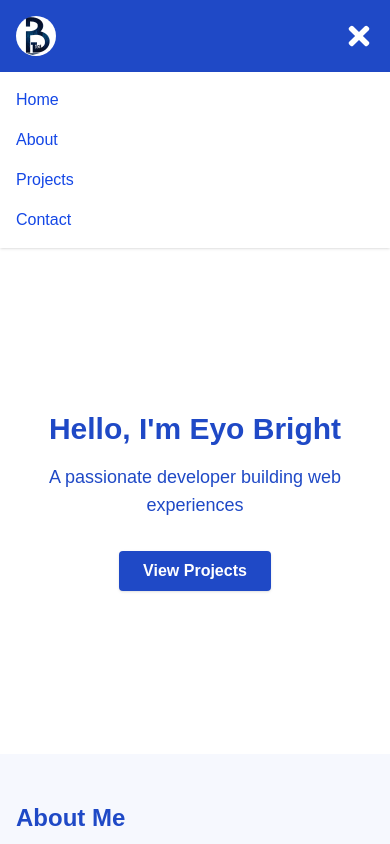
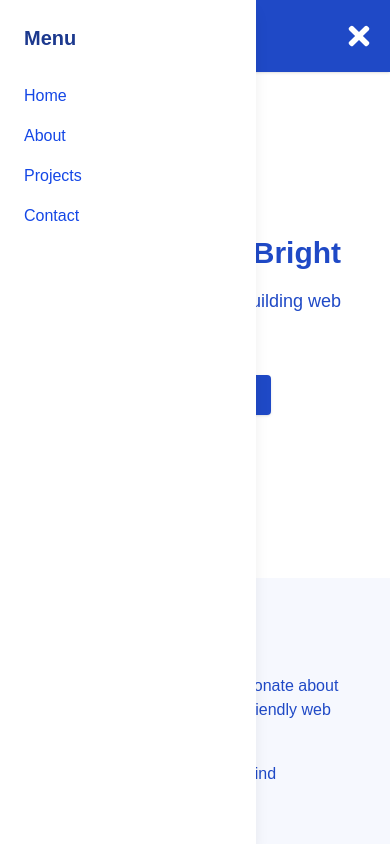
Before and after one commit to B-gentle/next-portfolio, a Next.js app: page / in a window 390 px wide. Both pictures are taken after a click on the button 359 px from the left and 36 px from the top of the page. Shown: the top 844 px of the page. Built offline with nearby package versions, Linux system fonts and the light colour scheme.

Commit message:
navbar adjustment

```diff
--- a/components/Navbar.tsx
+++ b/components/Navbar.tsx
@@ -50,25 +50,22 @@ export default function Navbar() {
       </motion.nav>
       {/* Mobile Menu */}
       {navOpen && (
-        <motion.div
-          initial={{ height: 0 }}
-          animate={{ height: "auto" }}
-          transition={{ duration: 0.3 }}
-          className="md:hidden bg-white shadow px-4 py-4 space-y-4 text-blue-700 font-medium"
-        >
-          <a href="#home" onClick={toggleNav} className="block">
-            Home
-          </a>
-          <a href="#about" onClick={toggleNav} className="block">
-            About
-          </a>
-          <a href="#projects" onClick={toggleNav} className="block">
-            Projects
-          </a>
-          <a href="#contact" onClick={toggleNav} className="block">
-            Contact
-          </a>
-        </motion.div>
+       <motion.div
+        initial={{ x: '-100%' }}
+        animate={{ x: navOpen ? 0 : '-100%' }}
+        transition={{ type: 'tween', duration: 0.3 }}
+        className={`fixed top-0 left-0 h-full w-64 bg-white shadow-lg z-50 p-6 md:hidden ${navOpen ? 'block' : 'hidden'}`}
+      >
+        <div className="flex justify-between items-center mb-8">
+          <h2 className="text-xl font-bold text-blue-900">Menu</h2>
+        </div>
+        <nav className="flex flex-col space-y-4 text-blue-700 font-medium">
+          <a href="#home" onClick={toggleNav} className="hover:text-blue-900">Home</a>
+          <a href="#about" onClick={toggleNav} className="hover:text-blue-900">About</a>
+          <a href="#projects" onClick={toggleNav} className="hover:text-blue-900">Projects</a>
+          <a href="#contact" onClick={toggleNav} className="hover:text-blue-900">Contact</a>
+        </nav>
+      </motion.div>
       )}
     </>
   );
```
